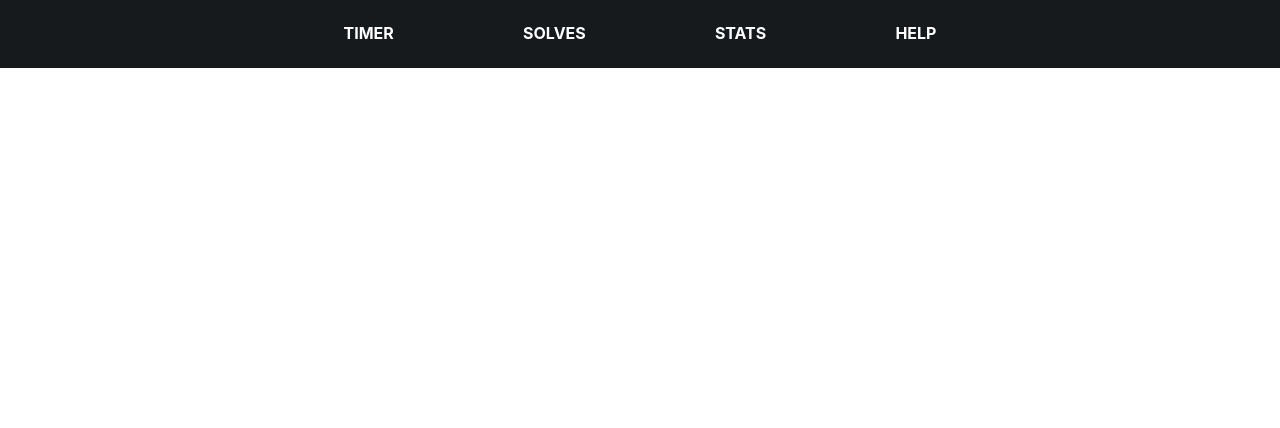
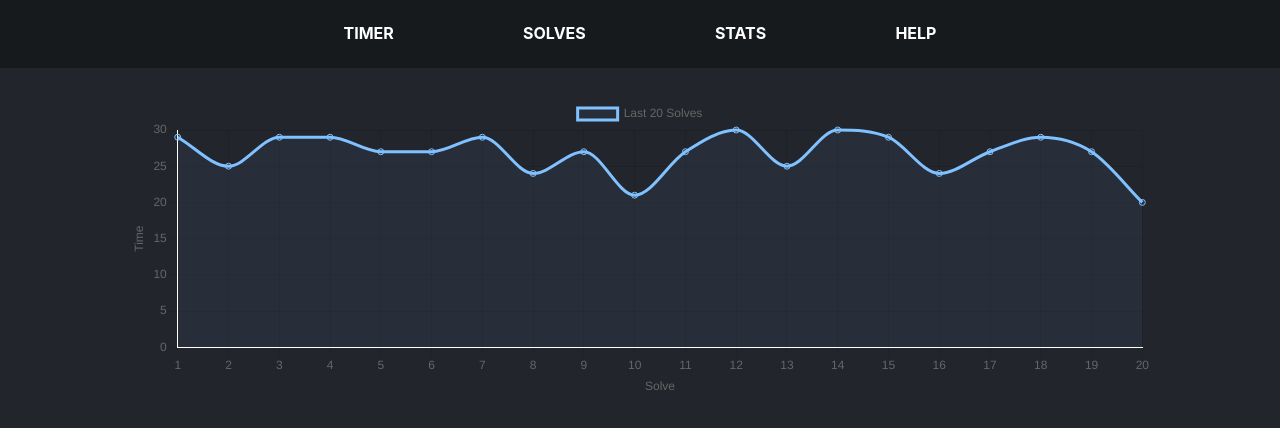
Before and after one commit to i-amare/cube-timer, a Next.js app: page /StatsScreen in a window 1280 px wide. Shown: the top 428 px of the page. Built offline with nearby package versions, Linux system fonts and the light colour scheme.

Commit message:
Added graphs to stats screen
Used chart.js to create a graph with dummy data for the stats screen

```diff
--- a/pages/StatsScreen.tsx
+++ b/pages/StatsScreen.tsx
@@ -1,11 +1,67 @@
 import { NextPage } from 'next';
 import NavBar from './components/navbar';
+import styles from '../styles/StatsScreen.module.css';
+import Chart from 'chart.js/auto';
+Chart.register();
+import { ChartData, ChartOptions } from 'chart.js';
+import { Line } from 'react-chartjs-2';
 
 const StatsScreen: NextPage = () => {
+	const times: number[] = [];
+	const dataLength = 20;
+	for (let i = 0; i < dataLength; i++) {
+		times.push(Math.round(Math.random() * 10) + 20);
+	}
+
+	const data: ChartData<"line"> = {
+		labels: times.map((val: number, idx: number) => `${idx + 1}`),
+		datasets: [
+			{
+				label: `Last ${dataLength} Solves`,
+				data: times,
+				fill: true,
+				backgroundColor: '#80c1ff10',
+				borderColor: '#80c1ff',
+				cubicInterpolationMode: 'monotone',
+				tension: 0.05,
+			},
+		],
+	};
+
+	const chartConfig: ChartOptions<'line'> = {
+		responsive: true,
+		maintainAspectRatio: false,
+		scales: {
+			x: {
+				grid: {
+					borderColor: 'white'
+				},
+				display: true,
+				title: {
+					display: true,
+					text: 'Solve'
+				}
+			},
+			y: {
+				grid: {
+					borderColor: 'white'
+				},
+				display: true,
+				min: 0,
+				title: {
+					display: true,
+					text: 'Time',
+				},
+			},
+		},
+	};
+
 	return (
-		<div>
+		<div className={styles.container}>
 			<NavBar />
-			<h1>Stats Screen</h1>
+			<div className={styles.chart}>
+				<Line data={data} options={chartConfig} />
+			</div>
 		</div>
 	);
 };
--- /dev/null
+++ b/styles/StatsScreen.module.css
@@ -0,0 +1,12 @@
+.container {
+	background-color: var(--primary-bg-colour);
+	width: 100%;
+	height: 100vh;
+	overflow: hidden;
+}
+
+.chart {
+	margin: 30px auto;
+	width: 80%;
+	height: 300px;
+}
```
